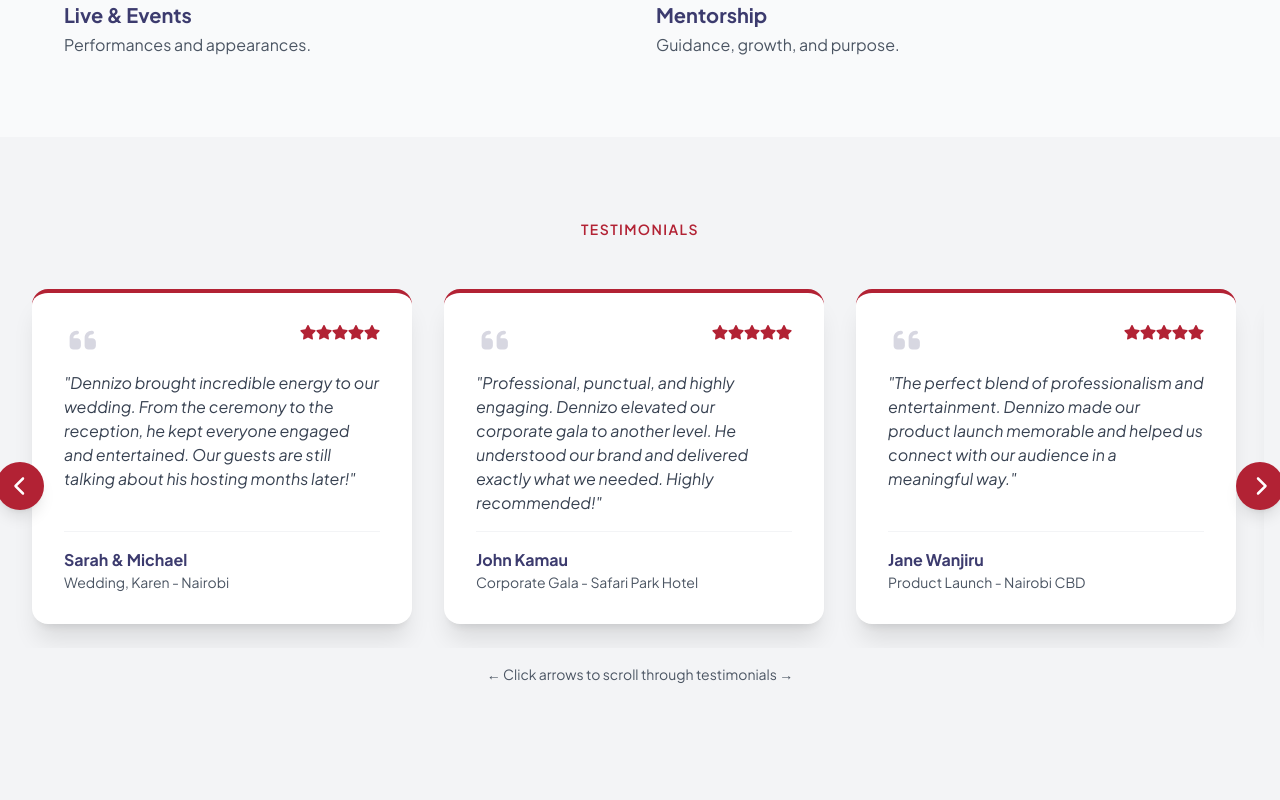
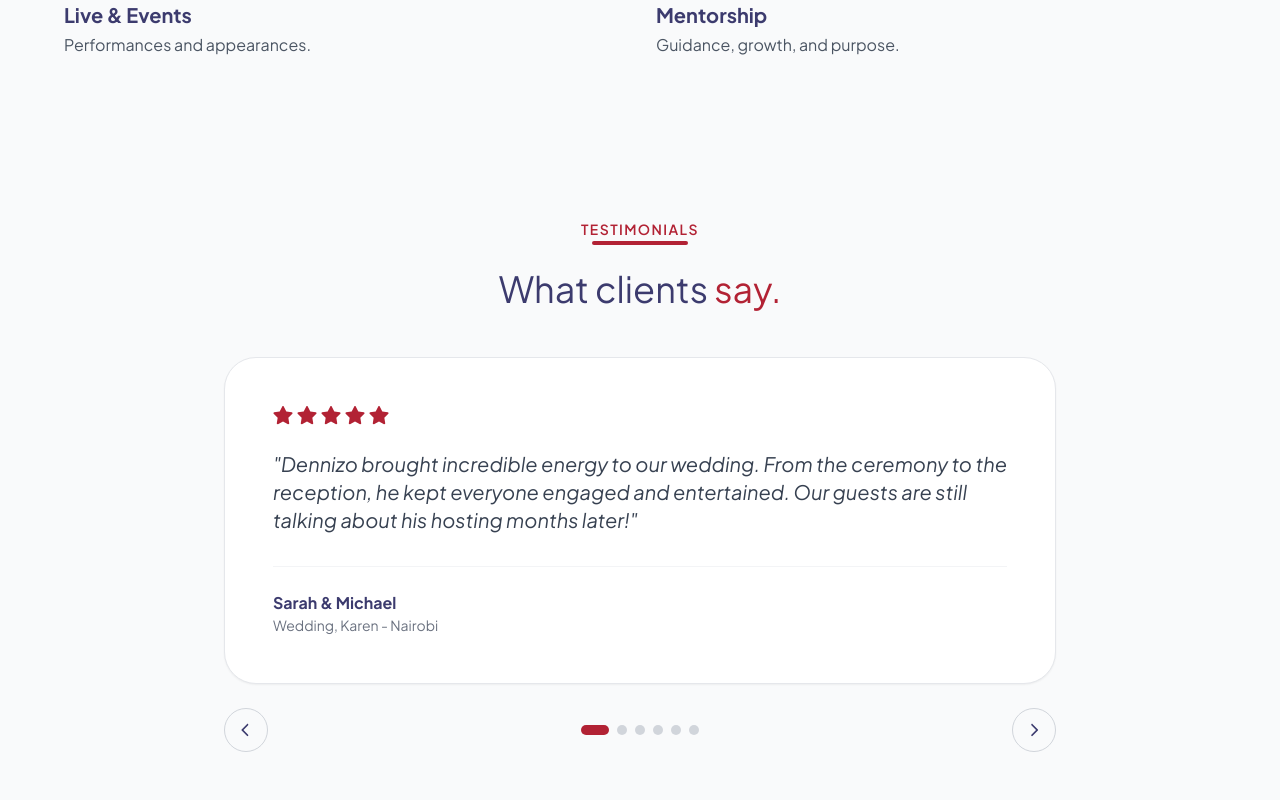
Before and after one commit to csandrew/dennizo-portfolio, a React (Vite) app: page /about in a window 1280 px wide. Shown: the part 1820-2620 px from the top of the page. Built offline with nearby package versions, Linux system fonts and the light colour scheme; the HTML template or start-up script is replaced by a standard one.

Commit message:
Update testimonials to single-card carousel layout

```diff
--- a/src/components/sections/About.jsx
+++ b/src/components/sections/About.jsx
@@ -7,22 +7,22 @@ const About = () => {
     {
       title: 'Music & Releases',
       description: 'Listen, watch, discover.',
-      image: '/public/images/music-releases.jpg'
+      image: '/images/music-releases.jpg'
     },
     {
       title: 'Songwriting',
       description: 'The craft behind the music.',
-      image: '/public/images/song-writing.jpg'
+      image: '/images/song-writing.jpg'
     },
     {
       title: 'Live & Events',
       description: 'Performances and appearances.',
-      image: '/public/images/live-events.jpg'
+      image: '/images/live-events.jpg'
     },
     {
       title: 'Mentorship',
       description: 'Guidance, growth, and purpose.',
-      image: '/public/images/mentorship.jpg'
+      image: '/images/mentorship.jpg'
     }
   ]
 
@@ -60,13 +60,13 @@ const About = () => {
             <div className="relative group">
               <div className="rounded-2xl overflow-hidden shadow-2xl border-4 border-primary/20 group-hover:border-primary/40 transition-all duration-500">
                 <img
-                  src="/public/images/dennizo-classic-portrait.jpg"
-                  alt="Dennizo Classic - Professional MC & Gospel Artist"
+                  src='/images/dennizo-classic-portrait.jpg'
+                  alt="Dennizo Classic - Music Director & Mentor"
                   className="w-full h-[500px] object-cover group-hover:scale-105 transition-transform duration-700"
                 />
               </div>
               <div className="absolute -bottom-4 -right-4 bg-primary text-white px-6 py-3 rounded-full text-sm font-bold shadow-xl">
-                Mentor & Music Director
+                Music Director & Mentor
               </div>
               <div className="absolute -top-4 -left-4 w-24 h-24 border-4 border-primary/20 rounded-full"></div>
               <div className="absolute -bottom-8 -right-8 w-32 h-32 border-4 border-secondary/10 rounded-full"></div>
@@ -133,7 +133,7 @@ const About = () => {
             <h2 className="text-3xl font-display text-secondary">The Craft</h2>
           </div>
 
-          <div className="grid grid-cols-1 md:grid-cols-2 gap-8">
+          <div className="grid grid-cols-2 md:grid-cols-2 gap-8">
             {showcaseItems.map((item, index) => (
               <div key={index} className="group cursor-pointer">
                 <div className="overflow-hidden rounded-xl mb-4 h-64 md:h-80">
--- a/src/components/sections/Testimonials.jsx
+++ b/src/components/sections/Testimonials.jsx
@@ -1,10 +1,10 @@
-import React, { useRef } from 'react'
-import { motion } from 'framer-motion'
+import React, { useState } from 'react'
+import { motion, AnimatePresence } from 'framer-motion'
 import { FontAwesomeIcon } from '@fortawesome/react-fontawesome'
-import { faQuoteLeft, faChevronLeft, faChevronRight, faStar } from '@fortawesome/free-solid-svg-icons'
+import { faChevronLeft, faChevronRight, faStar } from '@fortawesome/free-solid-svg-icons'
 
 const Testimonials = () => {
-  const scrollContainer = useRef(null)
+  const [activeIndex, setActiveIndex] = useState(0)
 
   const testimonials = [
     {
@@ -12,67 +12,60 @@ const Testimonials = () => {
       name: "Sarah & Michael",
       event: "Wedding, Karen - Nairobi",
       quote: "Dennizo brought incredible energy to our wedding. From the ceremony to the reception, he kept everyone engaged and entertained. Our guests are still talking about his hosting months later!",
-      rating: 5,
-      image: "https://images.unsplash.com/photo-1494790108377-be9c29b29330?w=150"
+      rating: 5
     },
     {
       id: 2,
       name: "John Kamau",
       event: "Corporate Gala - Safari Park Hotel",
       quote: "Professional, punctual, and highly engaging. Dennizo elevated our corporate gala to another level. He understood our brand and delivered exactly what we needed. Highly recommended!",
-      rating: 5,
-      image: "https://images.unsplash.com/photo-1472099645785-5658abf4ff4e?w=150"
+      rating: 5
     },
     {
       id: 3,
       name: "Jane Wanjiru",
       event: "Product Launch - Nairobi CBD",
       quote: "The perfect blend of professionalism and entertainment. Dennizo made our product launch memorable and helped us connect with our audience in a meaningful way.",
-      rating: 5,
-      image: "https://images.unsplash.com/photo-1438761681033-6461ffad8d80?w=150"
+      rating: 5
     },
     {
       id: 4,
       name: "David Ochieng",
       event: "Birthday Party - Westlands",
       quote: "Amazing MC! Dennizo kept the energy high all night long. He interacted with every guest and made my wife's 40th birthday absolutely unforgettable.",
-      rating: 5,
-      image: "https://images.unsplash.com/photo-1507003211169-0a1dd7228f2d?w=150"
+      rating: 5
     },
     {
       id: 5,
       name: "Mercy Atieno",
       event: "Corporate Retreat - Naivasha",
       quote: "Dennizo was the highlight of our corporate retreat. His ability to engage professionals while keeping the atmosphere light and fun was remarkable.",
-      rating: 5,
-      image: "https://images.unsplash.com/photo-1489424731084-a5d8b219a5bb?w=150"
+      rating: 5
     },
     {
       id: 6,
       name: "Peter & Grace",
       event: "Wedding, Runda - Nairobi",
       quote: "Dennizo made our special day even more special. His energy, charm, and professionalism were beyond our expectations. We highly recommend him!",
-      rating: 5,
-      image: "https://images.unsplash.com/photo-1500648767791-00dcc994a43e?w=150"
+      rating: 5
     }
   ]
 
-  const scroll = (direction) => {
-    if (scrollContainer.current) {
-      const card = scrollContainer.current.querySelector('.testimonial-card')
-      if (card) {
-        const cardWidth = card.offsetWidth + 32
-        scrollContainer.current.scrollBy({
-          left: direction === 'left' ? -cardWidth : cardWidth,
-          behavior: 'smooth'
-        })
-      }
-    }
+  const activeTestimonial = testimonials[activeIndex]
+
+  const showPrevious = () => {
+    setActiveIndex((index) => (index - 1 + testimonials.length) % testimonials.length)
+  }
+
+  const showNext = () => {
+    setActiveIndex((index) => (index + 1) % testimonials.length)
   }
 
   return (
-    <section className="py-20 bg-gray-100" id="testimonials">
-      <div className="container-custom">
+    <section className="py-20 bg-gray-50" id="testimonials">
+      <div className="max-w-4xl mx-auto px-4 sm:px-6 lg:px-8">
+
+        {/* Header */}
         <motion.div
           initial={{ opacity: 0, y: 20 }}
           whileInView={{ opacity: 1, y: 0 }}
@@ -83,103 +76,112 @@ const Testimonials = () => {
           <span className="text-primary font-body font-semibold text-sm uppercase tracking-widest mb-4">
             Testimonials
           </span>
-
+          <div className="w-24 h-1 bg-primary mx-auto rounded-full mb-6"></div>
+          <h2 className="text-3xl md:text-4xl font-display text-secondary">
+            What clients <span className="text-primary">say.</span>
+          </h2>
         </motion.div>
 
-        <div className="relative">
-          {/* Left Scroll Button */}
-          <button
-            onClick={() => scroll('left')}
-            className="absolute left-0 top-1/2 -translate-y-1/2 z-10 w-12 h-12 rounded-full flex items-center justify-center text-white transition-all duration-300 hover:scale-110 -translate-x-5 shadow-lg"
-            style={{ backgroundColor: '#B22234' }}
-            aria-label="Scroll left"
-          >
-            <FontAwesomeIcon icon={faChevronLeft} className="text-xl" />
-          </button>
+        {/* Carousel */}
+        <div
+          role="region"
+          aria-roledescription="carousel"
+          aria-label="Client testimonials"
+          tabIndex={0}
+          onKeyDown={(event) => {
+            if (event.key === 'ArrowLeft') showPrevious()
+            if (event.key === 'ArrowRight') showNext()
+          }}
+          className="outline-none"
+        >
+          {/* Card */}
+          <div className="overflow-hidden rounded-[2rem] border border-gray-200 bg-white p-8 shadow-sm sm:p-12">
+            <AnimatePresence mode="wait" initial={false}>
+              <motion.blockquote
+                key={activeIndex}
+                initial={{ opacity: 0, y: 14 }}
+                animate={{ opacity: 1, y: 0 }}
+                exit={{ opacity: 0, y: -14 }}
+                transition={{ duration: 0.22 }}
+                aria-live="polite"
+              >
+                {/* Stars */}
+                <div className="flex gap-1" style={{ color: '#B22234' }}>
+                  {[...Array(activeTestimonial.rating)].map((_, i) => (
+                    <FontAwesomeIcon key={i} icon={faStar} className="w-5 h-5" />
+                  ))}
+                </div>
 
-          {/* Right Scroll Button */}
-          <button
-            onClick={() => scroll('right')}
-            className="absolute right-0 top-1/2 -translate-y-1/2 z-10 w-12 h-12 rounded-full flex items-center justify-center text-white transition-all duration-300 hover:scale-110 translate-x-5 shadow-lg"
-            style={{ backgroundColor: '#B22234' }}
-            aria-label="Scroll right"
-          >
-            <FontAwesomeIcon icon={faChevronRight} className="text-xl" />
-          </button>
+                {/* Quote */}
+                <p className="mt-6 text-lg leading-8 sm:text-xl text-gray-700 italic">
+                  "{activeTestimonial.quote}"
+                </p>
 
-          {/* Horizontal Scroll */}
-          <div
-            ref={scrollContainer}
-            className="flex gap-8 overflow-x-auto pb-6 px-4 scroll-smooth"
-            style={{
-              scrollbarWidth: 'thin',
-              scrollbarColor: '#B22234 transparent',
-              msOverflowStyle: 'none'
-            }}
-          >
-            {testimonials.map((testimonial, index) => (
-              <motion.div
-                key={testimonial.id}
-                initial={{ opacity: 0, y: 30 }}
-                whileInView={{ opacity: 1, y: 0 }}
-                transition={{ duration: 0.5, delay: index * 0.1 }}
-                viewport={{ once: true }}
-                className="testimonial-card min-w-[280px] md:min-w-[340px] lg:min-w-[380px] max-w-[380px] flex-shrink-0"
-              >
-                <div className="bg-white rounded-2xl p-6 md:p-8 shadow-xl hover:shadow-2xl transition-all duration-300 h-full border-t-4 flex flex-col" style={{ borderTopColor: '#B22234' }}>
-                  {/* Header with quote and rating */}
-                  <div className="flex items-start justify-between mb-4">
-                    <FontAwesomeIcon
-                      icon={faQuoteLeft}
-                      className="text-3xl opacity-20 flex-shrink-0"
-                      style={{ color: '#3C3B6E' }}
-                    />
-                    <div className="flex flex-shrink-0 ml-4">
-                      {[...Array(testimonial.rating)].map((_, i) => (
-                        <FontAwesomeIcon
-                          key={i}
-                          icon={faStar}
-                          className="w-4 h-4"
-                          style={{ color: '#B22234' }}
-                        />
-                      ))}
-                    </div>
-                  </div>
-
-                  {/* Quote - with fixed height and overflow */}
-                  <div className="flex-1 mb-4">
-                    <p className="text-gray-700 text-sm md:text-base leading-relaxed italic line-clamp-6">
-                      "{testimonial.quote}"
-                    </p>
-                  </div>
-
-                  {/* Client Info - fixed at bottom */}
-                  <div className="flex items-center gap-4 pt-4 border-t border-gray-100 mt-auto">
-                    {/*<img
-                      src={testimonial.image}
-                      alt={testimonial.name}
-                      className="w-12 h-12 rounded-full object-cover border-2 flex-shrink-0"
-                      style={{ borderColor: '#3C3B6E' }}
-                    /> */}
-                    <div className="min-w-0 flex-1">
-                      <h4 className="font-bold text-base truncate" style={{ color: '#3C3B6E' }}>
-                        {testimonial.name}
-                      </h4>
-                      <p className="text-sm truncate" style={{ color: '#4B5563' }}>
-                        {testimonial.event}
+                {/* Footer */}
+                <footer className="mt-8 border-t border-gray-100 pt-6">
+                  <div className="flex items-center gap-3">
+                    <div>
+                      <p className="font-bold" style={{ color: '#3C3B6E' }}>
+                        {activeTestimonial.name}
+                      </p>
+                      <p className="text-sm text-gray-500">
+                        {activeTestimonial.event}
                       </p>
                     </div>
                   </div>
-                </div>
-              </motion.div>
-            ))}
+                </footer>
+              </motion.blockquote>
+            </AnimatePresence>
           </div>
 
-          {/* Scroll Hint */}
-          <div className="text-center text-sm mt-4" style={{ color: '#4B5563' }}>
-            ← Click arrows to scroll through testimonials →
+          {/* Controls */}
+          <div className="mt-6 flex items-center justify-between gap-4">
+            {/* Previous Button */}
+            <button
+              type="button"
+              onClick={showPrevious}
+              aria-label="Previous testimonial"
+              className="grid h-11 w-11 shrink-0 place-items-center rounded-full border border-gray-300 text-xl transition-colors hover:bg-gray-100 focus-visible:outline focus-visible:outline-2 focus-visible:outline-offset-2"
+              style={{ color: '#3C3B6E' }}
+            >
+              <FontAwesomeIcon icon={faChevronLeft} className="text-sm" />
+            </button>
+
+            {/* Dots */}
+            <div
+              className="flex items-center justify-center gap-2"
+              aria-label={`Testimonial ${activeIndex + 1} of ${testimonials.length}`}
+            >
+              {testimonials.map((item, index) => (
+                <button
+                  key={item.id}
+                  type="button"
+                  onClick={() => setActiveIndex(index)}
+                  aria-label={`Go to testimonial ${index + 1}`}
+                  aria-current={index === activeIndex ? 'true' : undefined}
+                  className={`h-2.5 rounded-full transition-all focus-visible:outline focus-visible:outline-2 focus-visible:outline-offset-2 ${
+                    index === activeIndex ? 'w-7' : 'w-2.5'
+                  }`}
+                  style={{
+                    backgroundColor: index === activeIndex ? '#B22234' : '#D1D5DB'
+                  }}
+                />
+              ))}
+            </div>
+
+            {/* Next Button */}
+            <button
+              type="button"
+              onClick={showNext}
+              aria-label="Next testimonial"
+              className="grid h-11 w-11 shrink-0 place-items-center rounded-full border border-gray-300 text-xl transition-colors hover:bg-gray-100 focus-visible:outline focus-visible:outline-2 focus-visible:outline-offset-2"
+              style={{ color: '#3C3B6E' }}
+            >
+              <FontAwesomeIcon icon={faChevronRight} className="text-sm" />
+            </button>
           </div>
         </div>
+
       </div>
     </section>
   )
```
